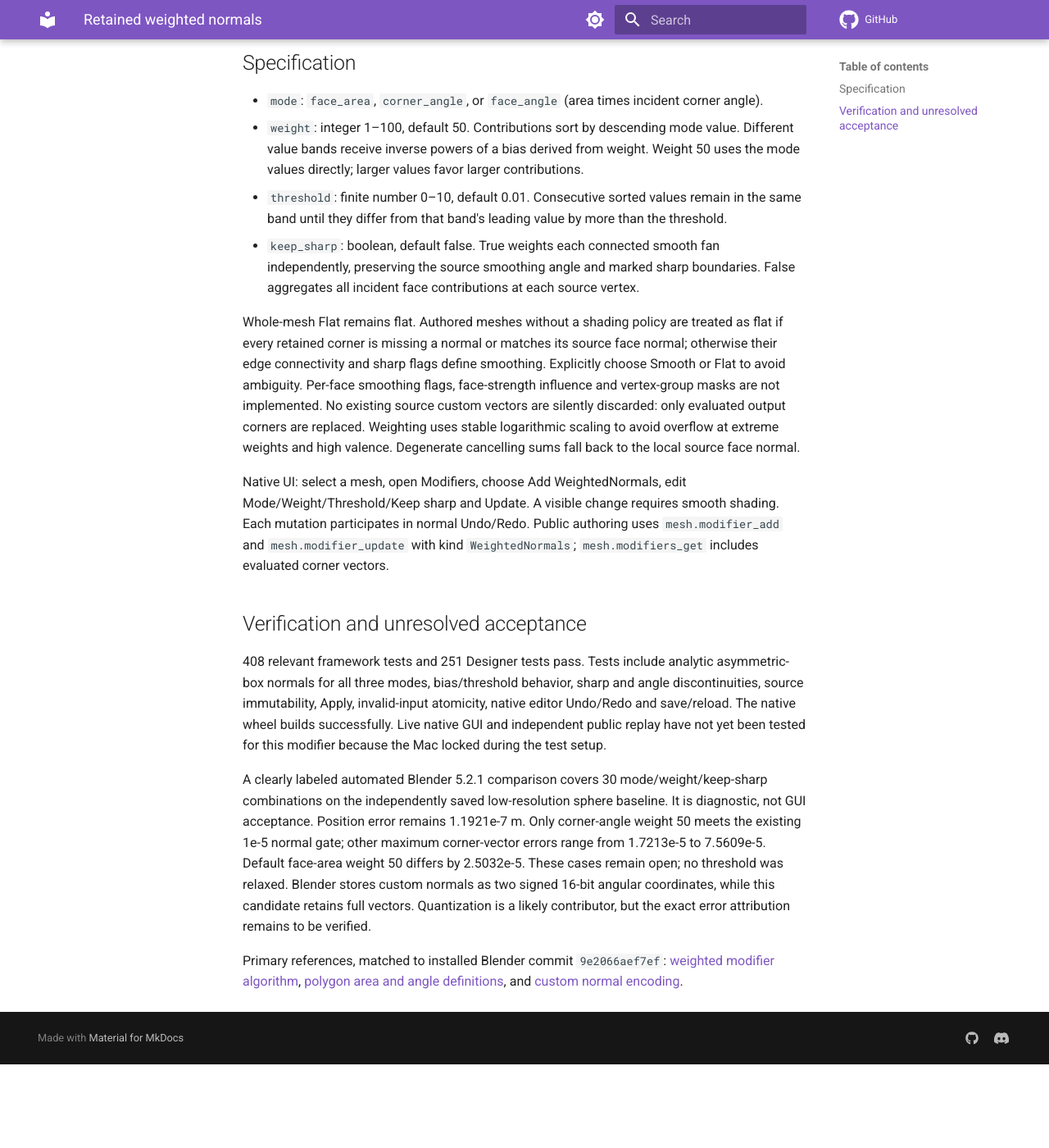
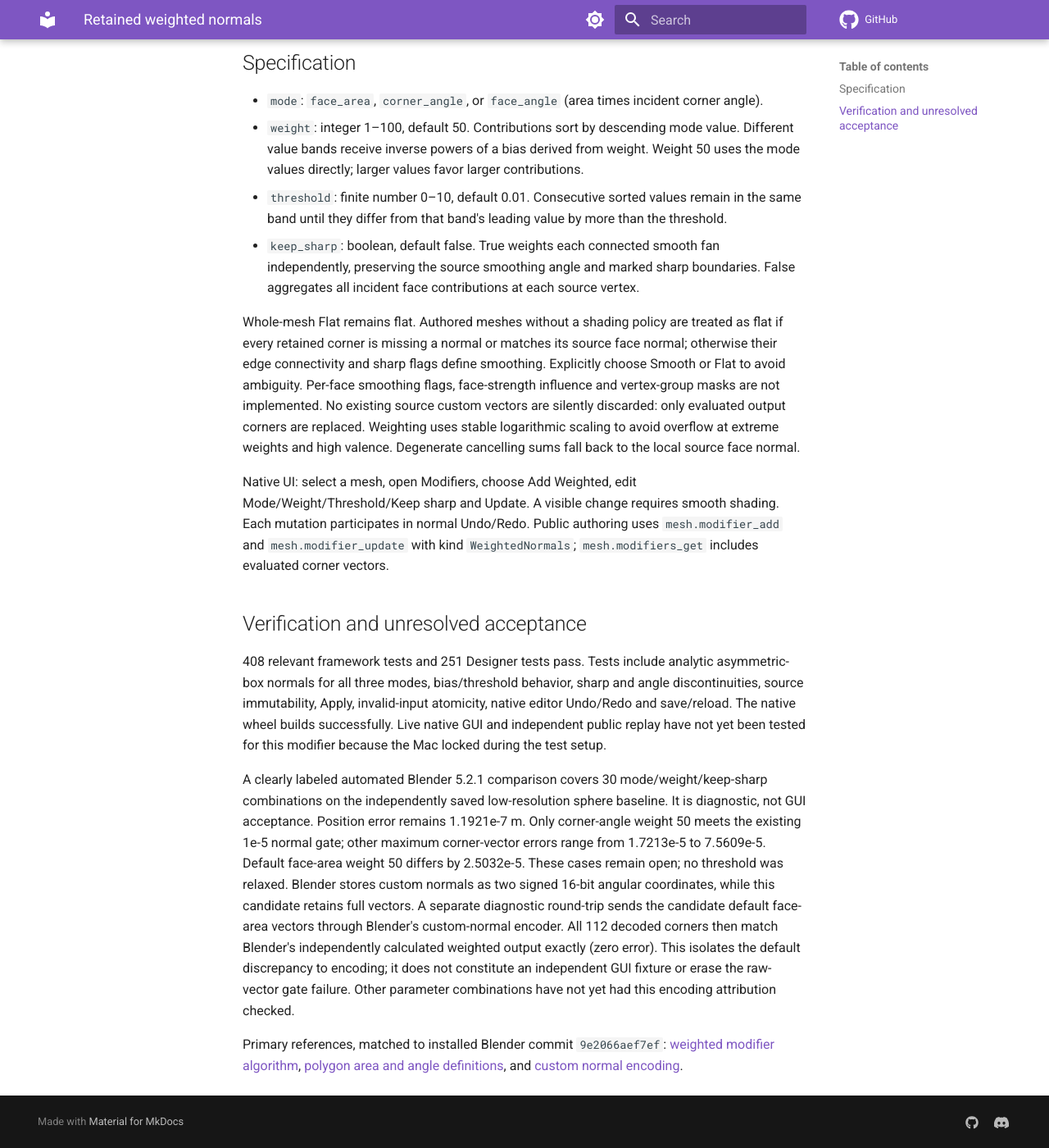
Before and after one commit to elysiumui/elysium, an MkDocs documentation site: the page built from docs/weighted-normals.md, in a window 1280 px wide and 1400 px high, scrolled down 337 px. Shown: the whole window at 82% size. Built offline with MkDocs 1.6.1 and Material for MkDocs 9.7.7, drawn with Linux system fonts in a browser that asks for light colours; comment, search, counter and statistics services are not loaded; before the commit the page ends 1635 px from its top, so only the background shows below that.

Commit message:
Record exact Blender encoding diagnosis for weighted normals

```diff
--- a/docs/weighted-normals.md
+++ b/docs/weighted-normals.md
@@ -11,12 +11,12 @@ WeightedNormals changes evaluated corner normals while leaving source vertices,
 
 Whole-mesh Flat remains flat. Authored meshes without a shading policy are treated as flat if every retained corner is missing a normal or matches its source face normal; otherwise their edge connectivity and sharp flags define smoothing. Explicitly choose Smooth or Flat to avoid ambiguity. Per-face smoothing flags, face-strength influence and vertex-group masks are not implemented. No existing source custom vectors are silently discarded: only evaluated output corners are replaced. Weighting uses stable logarithmic scaling to avoid overflow at extreme weights and high valence. Degenerate cancelling sums fall back to the local source face normal.
 
-Native UI: select a mesh, open Modifiers, choose Add WeightedNormals, edit Mode/Weight/Threshold/Keep sharp and Update. A visible change requires smooth shading. Each mutation participates in normal Undo/Redo. Public authoring uses `mesh.modifier_add` and `mesh.modifier_update` with kind `WeightedNormals`; `mesh.modifiers_get` includes evaluated corner vectors.
+Native UI: select a mesh, open Modifiers, choose Add Weighted, edit Mode/Weight/Threshold/Keep sharp and Update. A visible change requires smooth shading. Each mutation participates in normal Undo/Redo. Public authoring uses `mesh.modifier_add` and `mesh.modifier_update` with kind `WeightedNormals`; `mesh.modifiers_get` includes evaluated corner vectors.
 
 ## Verification and unresolved acceptance
 
 408 relevant framework tests and 251 Designer tests pass. Tests include analytic asymmetric-box normals for all three modes, bias/threshold behavior, sharp and angle discontinuities, source immutability, Apply, invalid-input atomicity, native editor Undo/Redo and save/reload. The native wheel builds successfully. Live native GUI and independent public replay have not yet been tested for this modifier because the Mac locked during the test setup.
 
-A clearly labeled automated Blender 5.2.1 comparison covers 30 mode/weight/keep-sharp combinations on the independently saved low-resolution sphere baseline. It is diagnostic, not GUI acceptance. Position error remains 1.1921e-7 m. Only corner-angle weight 50 meets the existing 1e-5 normal gate; other maximum corner-vector errors range from 1.7213e-5 to 7.5609e-5. Default face-area weight 50 differs by 2.5032e-5. These cases remain open; no threshold was relaxed. Blender stores custom normals as two signed 16-bit angular coordinates, while this candidate retains full vectors. Quantization is a likely contributor, but the exact error attribution remains to be verified.
+A clearly labeled automated Blender 5.2.1 comparison covers 30 mode/weight/keep-sharp combinations on the independently saved low-resolution sphere baseline. It is diagnostic, not GUI acceptance. Position error remains 1.1921e-7 m. Only corner-angle weight 50 meets the existing 1e-5 normal gate; other maximum corner-vector errors range from 1.7213e-5 to 7.5609e-5. Default face-area weight 50 differs by 2.5032e-5. These cases remain open; no threshold was relaxed. Blender stores custom normals as two signed 16-bit angular coordinates, while this candidate retains full vectors. A separate diagnostic round-trip sends the candidate default face-area vectors through Blender's custom-normal encoder. All 112 decoded corners then match Blender's independently calculated weighted output exactly (zero error). This isolates the default discrepancy to encoding; it does not constitute an independent GUI fixture or erase the raw-vector gate failure. Other parameter combinations have not yet had this encoding attribution checked.
 
 Primary references, matched to installed Blender commit `9e2066aef7ef`: [weighted modifier algorithm](https://github.com/blender/blender/blob/9e2066aef7ef/source/blender/modifiers/intern/MOD_weighted_normal.cc), [polygon area and angle definitions](https://github.com/blender/blender/blob/9e2066aef7ef/source/blender/blenkernel/intern/mesh_evaluate.cc), and [custom normal encoding](https://github.com/blender/blender/blob/9e2066aef7ef/source/blender/blenkernel/intern/mesh_normals.cc).
```
